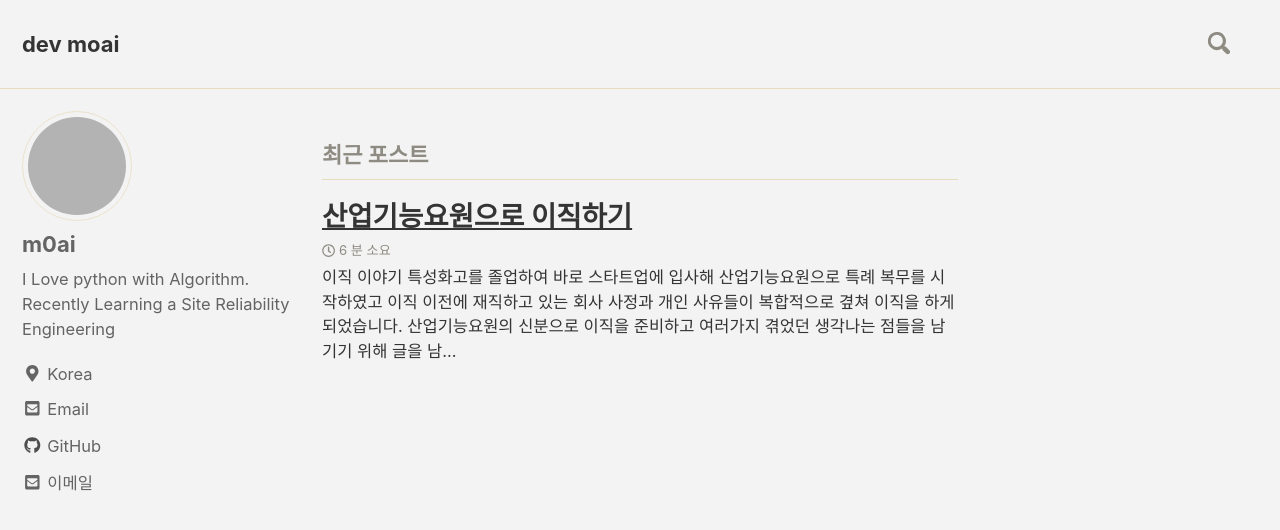
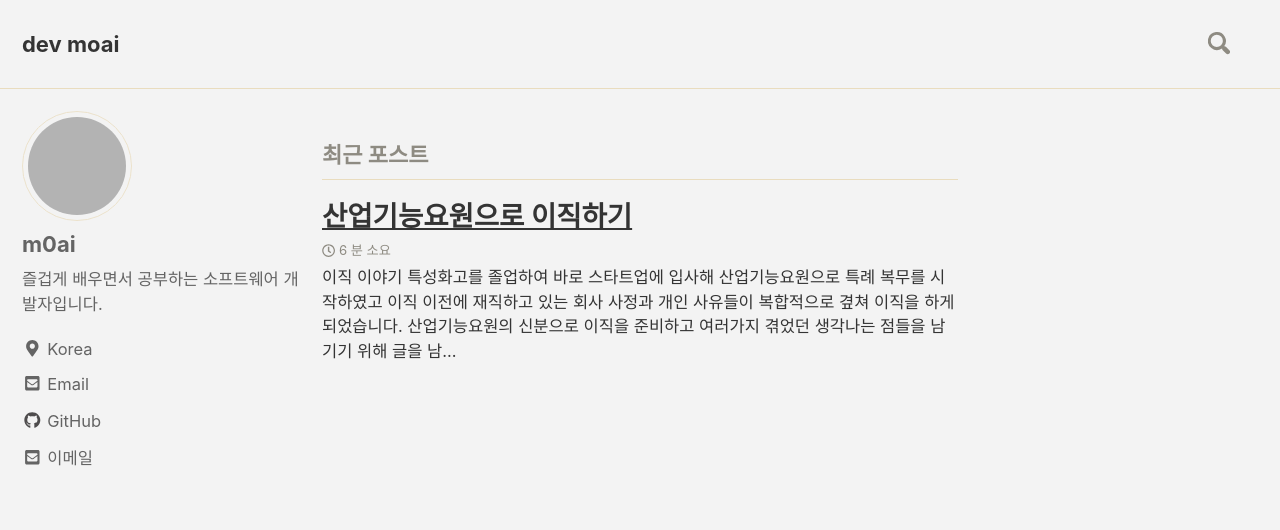
Before and after one commit to m0ai/m0ai.github.com, a Jekyll site: the page built from index.html, in a window 1280 px wide and 900 px high. Shown: the top 530 px of the window. Built offline with Jekyll 4.4.1, drawn with Linux system fonts in a browser that asks for light colours; nearby versions of some CDN libraries; the list of posts is cut into pages by our own code; grey boxes are pictures that could not be loaded.

Commit message:
Updated profile with bio

```diff
--- a/_config.yml
+++ b/_config.yml
@@ -102,7 +102,7 @@ analytics:
 author:
   name             : "m0ai"
   avatar           : "https://avatars0.githubusercontent.com/u/13462317?s=400&u=578bc83f30815256f2c0fa63187578adca5b496a&v=4"
-  bio              : "I Love python with Algorithm. Recently Learning a Site Reliability Engineering"
+  bio              : "즐겁게 배우면서 공부하는 소프트웨어 개발자입니다."
   location         : "Korea"
   email            : "frozenmoai@gmail.com"
   links:
```
